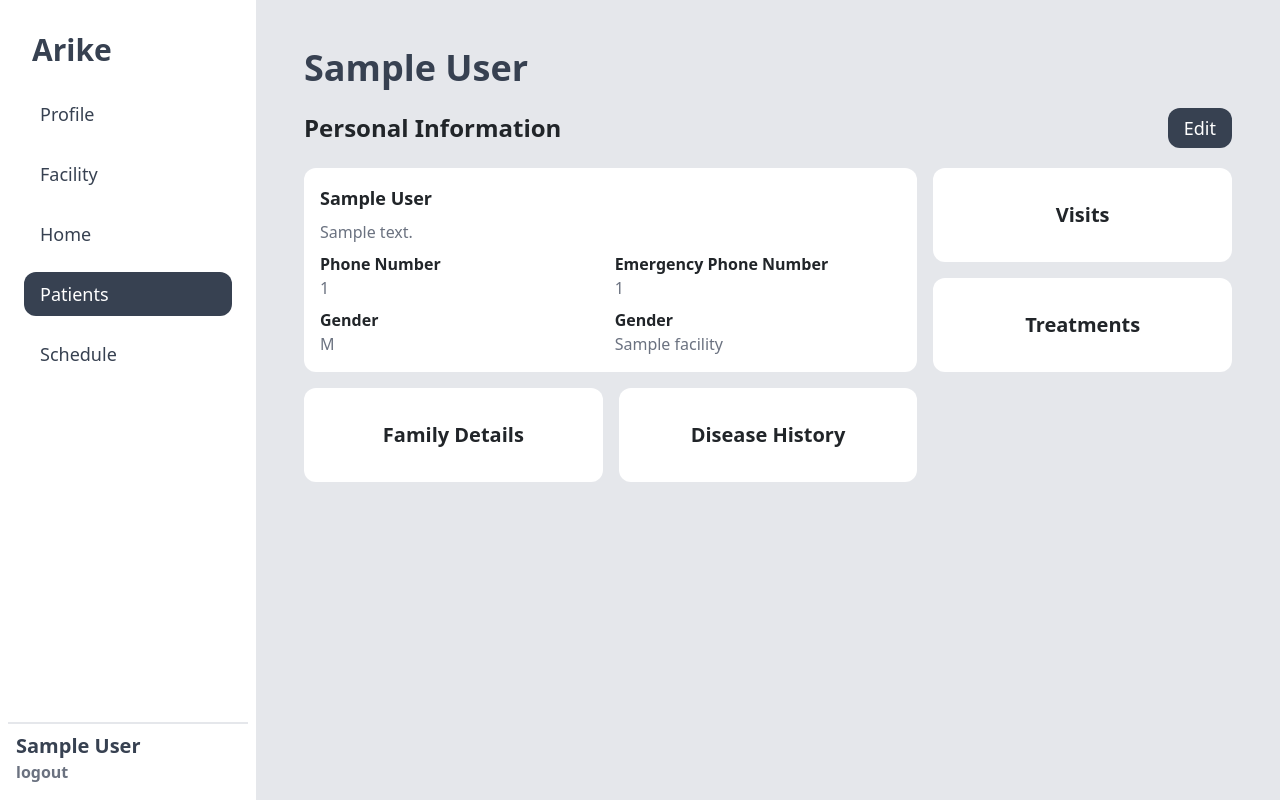
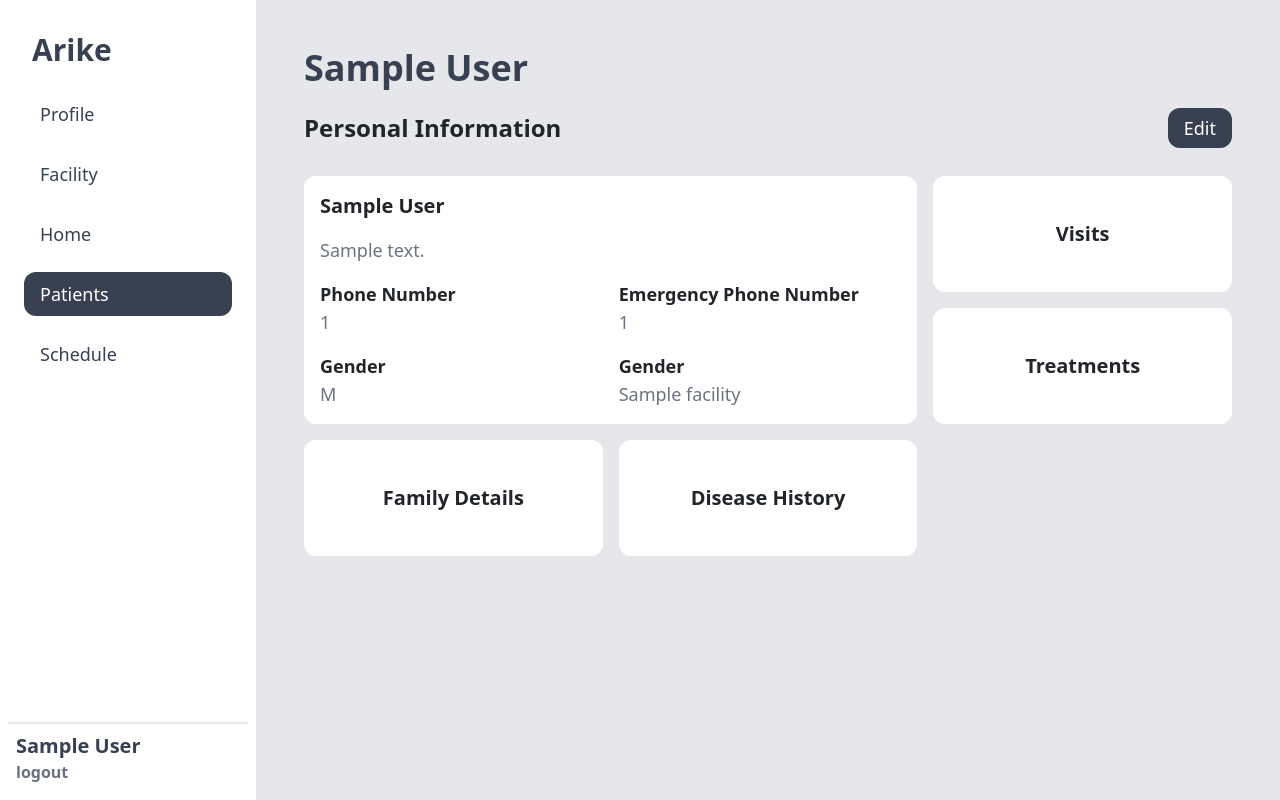
Before and after one commit to iamsdas/arike, a Django app: page /patient/1/ in a window 1280 px wide. Run offline with Django 3.2, Linux system fonts and the light colour scheme; a user stored in the database is signed in; tables that the repository leaves empty hold one stand-in row (values such as "Sample post"); parts of the project's set-up code (start-up, migrations or seed data) failed here and were passed over; some libraries are stand-ins or nearby versions.

Commit message:
UI changes

```diff
--- a/arike/templates/patients/detail.html
+++ b/arike/templates/patients/detail.html
@@ -10,11 +10,11 @@
     >
   </div>
 </div>
-<div class="grid grid-cols-3 grid-rows-3 gap-3 py-3">
+<div class="grid grid-cols-3 grid-rows-3 gap-3 py-4 text-lg">
   <div
-    class="col-span-2 row-span-2 bg-white rounded-xl p-3 grid grid-cols-2 gap-2"
+    class="col-span-2 row-span-2 bg-white rounded-xl p-3 grid grid-cols-2 gap-3"
   >
-    <div class="col-span-2 font-semibold text-lg">{{object.full_name}}</div>
+    <div class="col-span-2 font-semibold text-xl">{{object.full_name}}</div>
     <div class="col-span-2 text-gray-500">{{object.address}}</div>
     <div>
       <div class="font-semibold">Phone Number</div>
```
Also changed, not shown: arike/templates/account/logout.html (+11 -7 lines).
